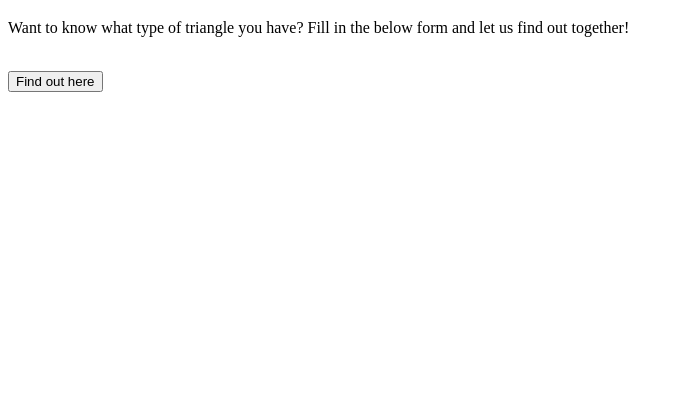
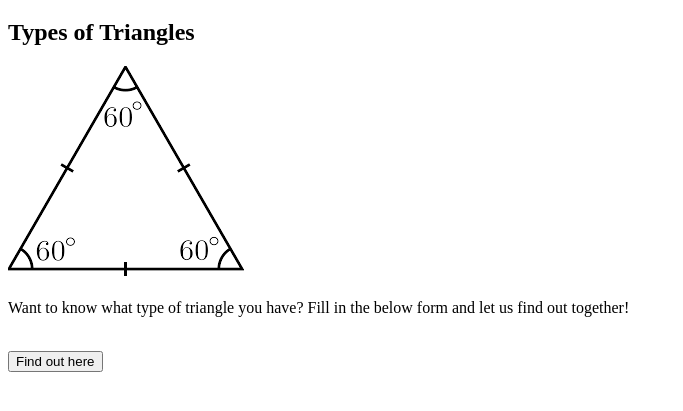
Before and after one commit to lizKimita/Triangle-Tracker, a plain HTML site: page index.html in a window 1280 px wide. Shown: the part 61-472 px from the top of the page, without its empty margins (0-683 px from the left). Drawn offline with Linux system fonts and the light colour scheme.

Commit message:
adding images into my project

```diff
--- a/index.html
+++ b/index.html
@@ -6,6 +6,9 @@
   </head>
   <body>
     <h1>Triangle Tracker</h1>
+    <h2>Types of Triangles</h2>
+      <p> <img src="images/equilateral.png" alt="Equilateral Triangle"</p>
+
     <p> Want to know what type of triangle you have? Fill in the below form and let us find out together!</p>
     <br>
     <script src="js/scripts.js"></script>
```
Also changed, not shown: images/equilateral.png (added), images/isosceles.png (added), images/scalene.png (added).
